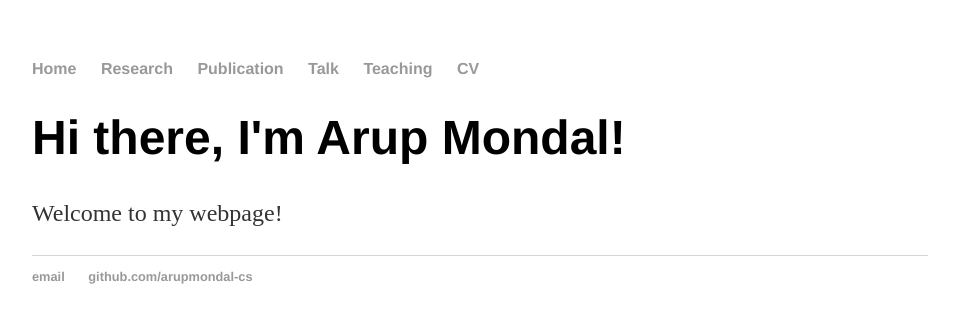
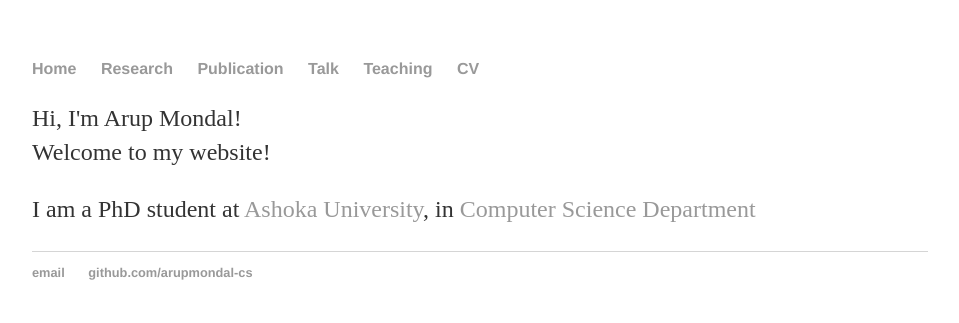
Before and after one commit to arupmondal-cs/arupmondal-cs.github.io, a Jekyll site: the page built from index.html, in a window 1280 px wide. Shown: the top 323 px of the page, without its empty margins (160-1119 px from the left). Built offline with Jekyll 4.4.1, drawn with Linux system fonts in a browser that asks for light colours.

Commit message:
Update index.html

```diff
--- a/index.html
+++ b/index.html
@@ -3,6 +3,9 @@ layout: default
 title: Arup Mondal, My Web Galaxy
 ---
 <div class="blurb">
-	<h1>Hi there, I'm Arup Mondal!</h1>
-	<p>Welcome to my webpage!</p>
+	<p>Hi, I'm Arup Mondal!<br>
+	Welcome to my website!
+	</p>
+
+	<p>I am a PhD student at <a href="https://ashoka.edu.in/">Ashoka University</a>, in <a href="https://ashoka.edu.in/computerscience">Computer Science Department</a></p>
 </div><!-- /.blurb -->
```
